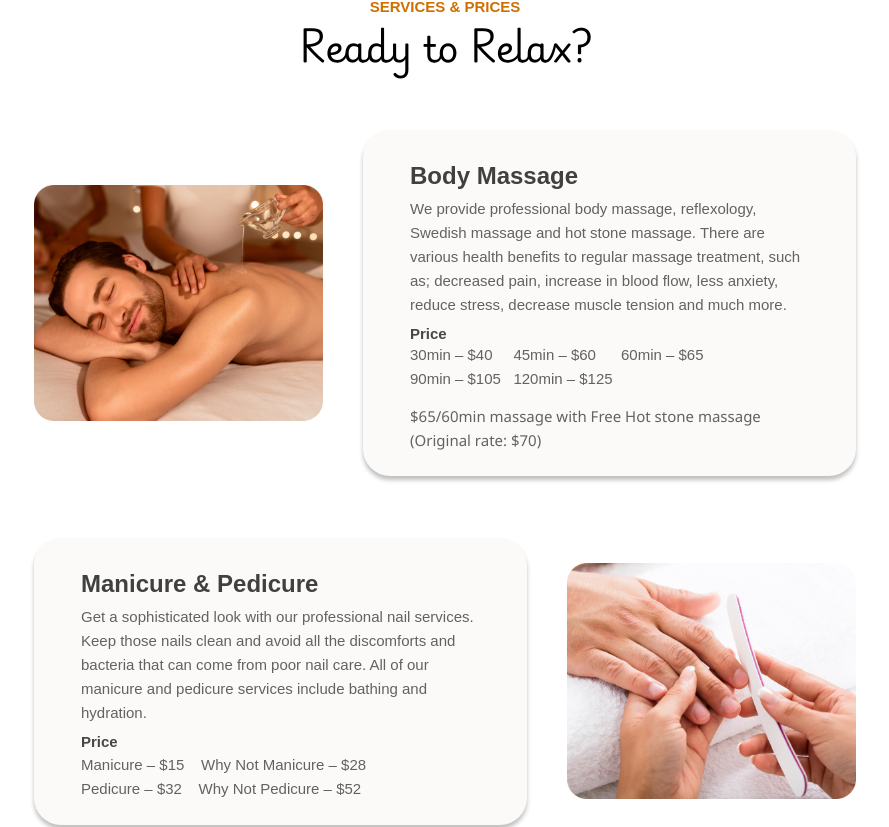
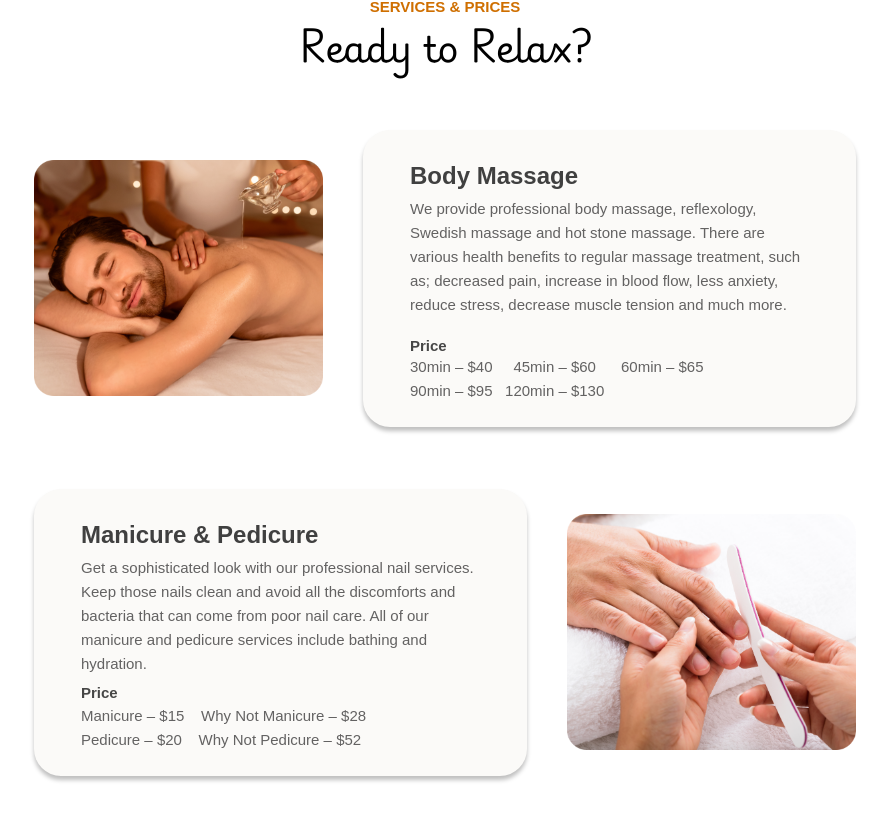
Before and after one commit to mengtiennn/menspa, a Vue app: page / in a window 1280 px wide. Shown: the part 2696-3523 px from the top of the page, without its empty margins (195-1084 px from the left). Built offline with nearby package versions, Linux system fonts and the light colour scheme; a web font is replaced by a local one; what @splidejs/vue-splide, vue3-lottie would draw is missing.

Commit message:
fix/修正價錢

```diff
--- a/src/views/home.vue
+++ b/src/views/home.vue
@@ -148,7 +148,7 @@
               <span class="text-[#404040] font-[500] text-[16px] leading-[24.8px] rublk">$40 - </span>30 min massage
             </div>
             <div class="text-[#404040] font-[300] text-[16px] leading-[24.8px] rublk">
-              <span class="text-[#404040] font-[500] text-[16px] leading-[24.8px] rublk">$60 - </span>60 min massage
+              <span class="text-[#404040] font-[500] text-[16px] leading-[24.8px] rublk">$65 - </span>60 min massage
             </div>
             <div class="text-[#404040] font-[300] text-[16px] leading-[24.8px] rublk">
               <span class="text-[#404040] font-[500] text-[16px] leading-[24.8px] rublk">$95 - </span>Manicure +
@@ -200,7 +200,7 @@
               <span class="text-[#404040] font-[500] text-[16px] leading-[24.8px] rublk">$40 - </span>30 min massage
             </div>
             <div class="text-[#404040] font-[300] text-[16px] leading-[24.8px] rublk">
-              <span class="text-[#404040] font-[500] text-[16px] leading-[24.8px] rublk">$60 - </span>60 min massage
+              <span class="text-[#404040] font-[500] text-[16px] leading-[24.8px] rublk">$65 - </span>60 min massage
             </div>
             <div class="text-[#404040] font-[300] text-[16px] leading-[24.8px] rublk">
               <span class="text-[#404040] font-[500] text-[16px] leading-[24.8px] rublk">$95 - </span>Manicure +
@@ -237,7 +237,7 @@
             <div
               class="rublk text-[24px] font-[700] leading-[43.2px] text-[#404040] mobile:text-[1rem] mobile:text-center">
               Body Massage</div>
-            <div class="rublk text-[15px] font-[400] leading-[24px] text-[#636262]">
+            <div class="rublk text-[15px] font-[400] leading-[24px] text-[#636262] mb-5">
               We provide professional body massage, reflexology, Swedish massage and hot stone massage. There are
               various health benefits to regular massage treatment, such as; decreased pain, increase in blood flow,
               less anxiety, reduce stress, decrease muscle tension and much more.
@@ -245,16 +245,16 @@
             <div class="rublk text-[15px] font-[700] leading-[17.78px] text-[#464646] mt-[8px]">Price</div>
             <div class="rublk text-[15px] font-[400] leading-[24px] text-[#636262] mobile:hidden">
               30min – $40&nbsp&nbsp&nbsp&nbsp&nbsp45min – $60&nbsp&nbsp&nbsp&nbsp&nbsp&nbsp60min – $65<br />90min
-              – $105&nbsp&nbsp&nbsp120min
-              – $125
+              – $95&nbsp&nbsp&nbsp120min
+              – $130
             </div>
             <div class="rublk text-[15px] font-[400] leading-[24px] text-[#636262] bigMobile:hidden">
               30min – $40 45min – $60 <br>60min – $65 90min
-              – $105 120min – $125
+              – $95 120min – $130
             </div>
-            <div class="mt-[13px] Rubik text-[15px] font-[400] leading-[24px] text-[#636262]">$65/60min massage with
+            <!-- <div class="mt-[13px] Rubik text-[15px] font-[400] leading-[24px] text-[#636262]">$65/60min massage with
               Free Hot stone
-              massage<br />(Original rate: $70)</div>
+              massage<br />(Original rate: $70)</div> -->
           </div>
         </div>
         <div class="flex gap-[40px] items-center mobile:flex-col">
@@ -272,12 +272,12 @@
             <div class="rublk text-[15px] font-[700] leading-[17.78px] text-[#464646] mt-[8px]">Price</div>
             <div
               class="rublk text-[15px] font-[400] leading-[24px] text-[#636262] flex gap-[20px] mt-[2px] mobile:hidden">
-              Manicure – $15&nbsp&nbsp&nbsp&nbspWhy Not Manicure – $28<br />Pedicure – $32&nbsp&nbsp&nbsp&nbspWhy Not
+              Manicure – $15&nbsp&nbsp&nbsp&nbspWhy Not Manicure – $28<br />Pedicure – $20&nbsp&nbsp&nbsp&nbspWhy Not
               Pedicure – $52
             </div>
             <div
               class="rublk text-[15px] font-[400] leading-[24px] text-[#636262] flex gap-[20px] mt-[2px] bigMobile:hidden">
-              Manicure – $15<br>Why Not Manicure – $28<br />Pedicure – $32<br>Why Not
+              Manicure – $15<br>Why Not Manicure – $28<br />Pedicure – $20<br>Why Not
               Pedicure – $52
             </div>
           </div>
@@ -291,7 +291,7 @@
             <div
               class="rublk text-[24px] font-[700] leading-[43.2px] text-[#404040] mobile:text-[1rem] mobile:text-center">
               Waxing & Trimming</div>
-            <div class="rublk text-[15px] font-[400] leading-[24px] text-[#636262]">
+            <div class="rublk text-[15px] font-[400] leading-[24px] text-[#636262] mb-5">
               Our waxing services will keep you well groomed while feeling clean and smooth. We can provide waxing and
               trimming for your face, chest, back, arms or legs. We also use waxing devices with good anti-allergy
               products.
@@ -305,7 +305,7 @@
                   <div>
                     Eye – $15<br />Full arm – $55<br />Half arm – $30<br />Under arm – $25<br />Full
                     leg
-                    – $68
+                    – $85
                     <br />Upper leg – $50<br />Lower leg – $35<br />Buttocks – $58<br />
                     Neck – $15<br />Back – $35<br />Shoulder – $15<br />Chest – $35<br />Stomach
                     – $30
@@ -341,7 +341,7 @@
                 <div>
                   Eye – $15<br />Full arm – $55<br />Half arm – $30<br />Under arm – $25<br />Full
                   leg
-                  – $68
+                  – $85
                   <br />Upper leg – $50<br />Lower leg – $35<br />Buttocks – $58<br />
                   Neck – $15<br />Back – $35<br />Shoulder – $15<br />Chest – $35<br />Stomach
                   – $30
@@ -414,7 +414,7 @@
       </div>
     </div>
     <!-- email -->
-    <div class="flex h-[234px] mobile:flex-col mobile:h-full">
+    <div class="flex h-[234px] mobile:flex-col mobile:h-full mb-[10rem]">
       <div class="w-[35%] h-full mobile:w-full mobile:!h-[217px]"><img
           class="object-cover w-full h-full mobile:!h-[217px]" src="@/assets/img/email.png" alt=""></div>
       <div
```
